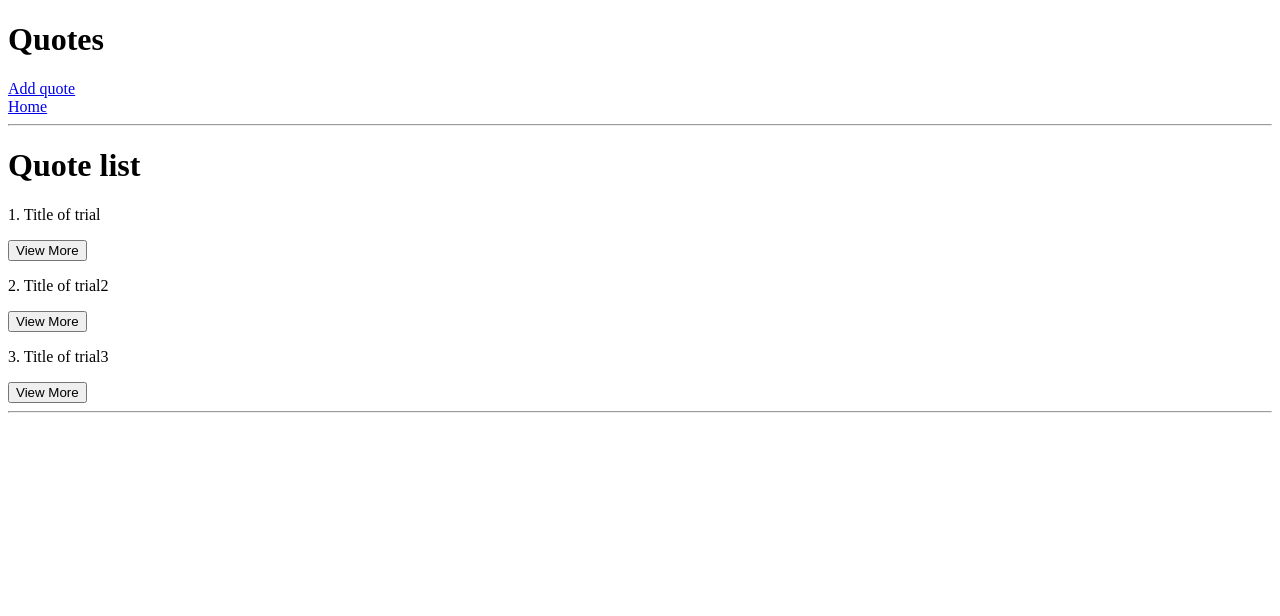
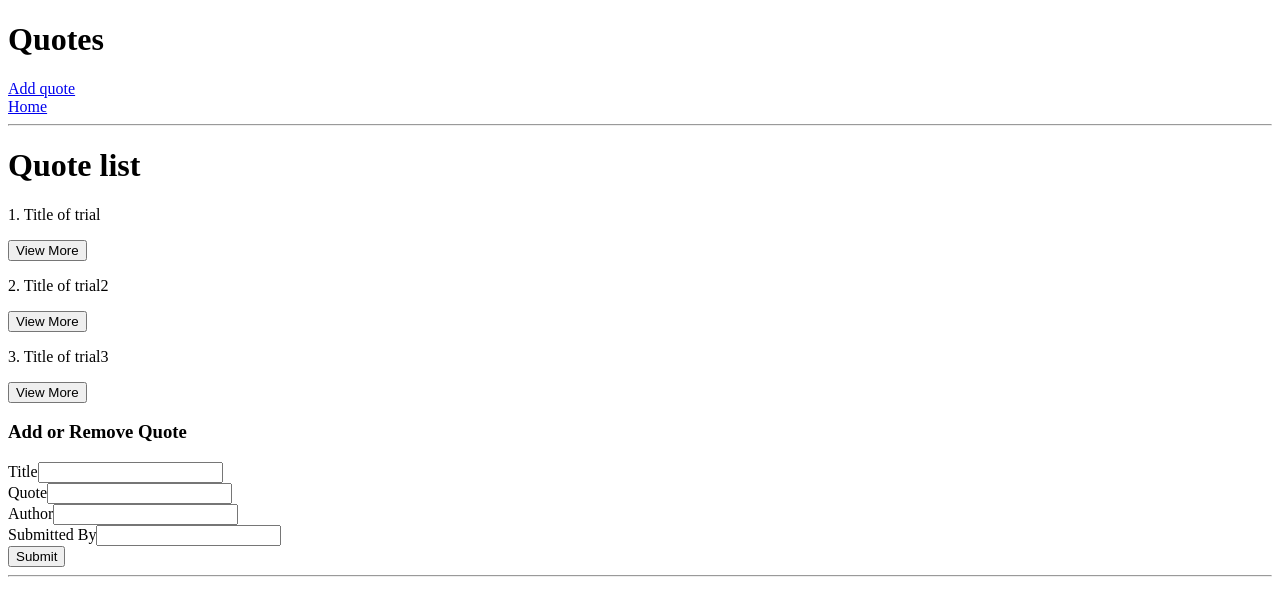
Before and after one commit to layersony/Quotes, an Angular app: page /home in a window 1280 px wide. Shown: the top 616 px of the page. Built offline with nearby package versions, Linux system fonts and the light colour scheme.

Commit message:
storage in array no overwritting

```diff
--- a/src/app/quote-form/quote-form.component.html
+++ b/src/app/quote-form/quote-form.component.html
@@ -33,15 +33,6 @@
         <p>Submitted By is required</p>
       </div>
     </div>
-
-    <div class="form-group">
-      <label for="name">Vote</label>
-      <input type="radio" name="vote" id="upVote">Upvote
-      <input type="radio" name="vote" id="downVote">Downvote
-      <div  class="alert alert-danger">
-        <p>UpVote is required</p>
-      </div>
-    </div>
     <input type="submit" value="Submit">
   </form>
 </div>
--- a/src/app/quote-form/quote-form.component.ts
+++ b/src/app/quote-form/quote-form.component.ts
@@ -13,7 +13,7 @@ export class QuoteFormComponent implements OnInit {
 
   submitQuote(){
     this.addQuote.emit(this.newQuote)
-
+    this.newQuote = new Quote(0,'','','',0,0,'', new Date());
   }
 
   constructor() { }
--- a/src/app/quote/quote.component.html
+++ b/src/app/quote/quote.component.html
@@ -8,4 +8,8 @@
     <app-quote-detail [quote]="quote"></app-quote-detail>
   </div>
 </div>
+
+<div class="formquote">
+  <app-quote-form (addQuote)='addquote($event)'></app-quote-form>
+</div>
 <hr>
--- a/src/app/quote/quote.component.ts
+++ b/src/app/quote/quote.component.ts
@@ -21,7 +21,13 @@ export class QuoteComponent implements OnInit {
 
   showDetail(index:number){
     this.quotearr[index].showquotes = !this.quotearr[index].showquotes;
-    console.log(this.quotearr[index])
+  }
+
+  addquote(event:any){
+    let quotelength = this.quotearr.length;
+    event.id = quotelength+1;
+    event.dateupload = new Date(event.dateupload)
+    this.quotearr.push(event);
   }
 
 }
```
